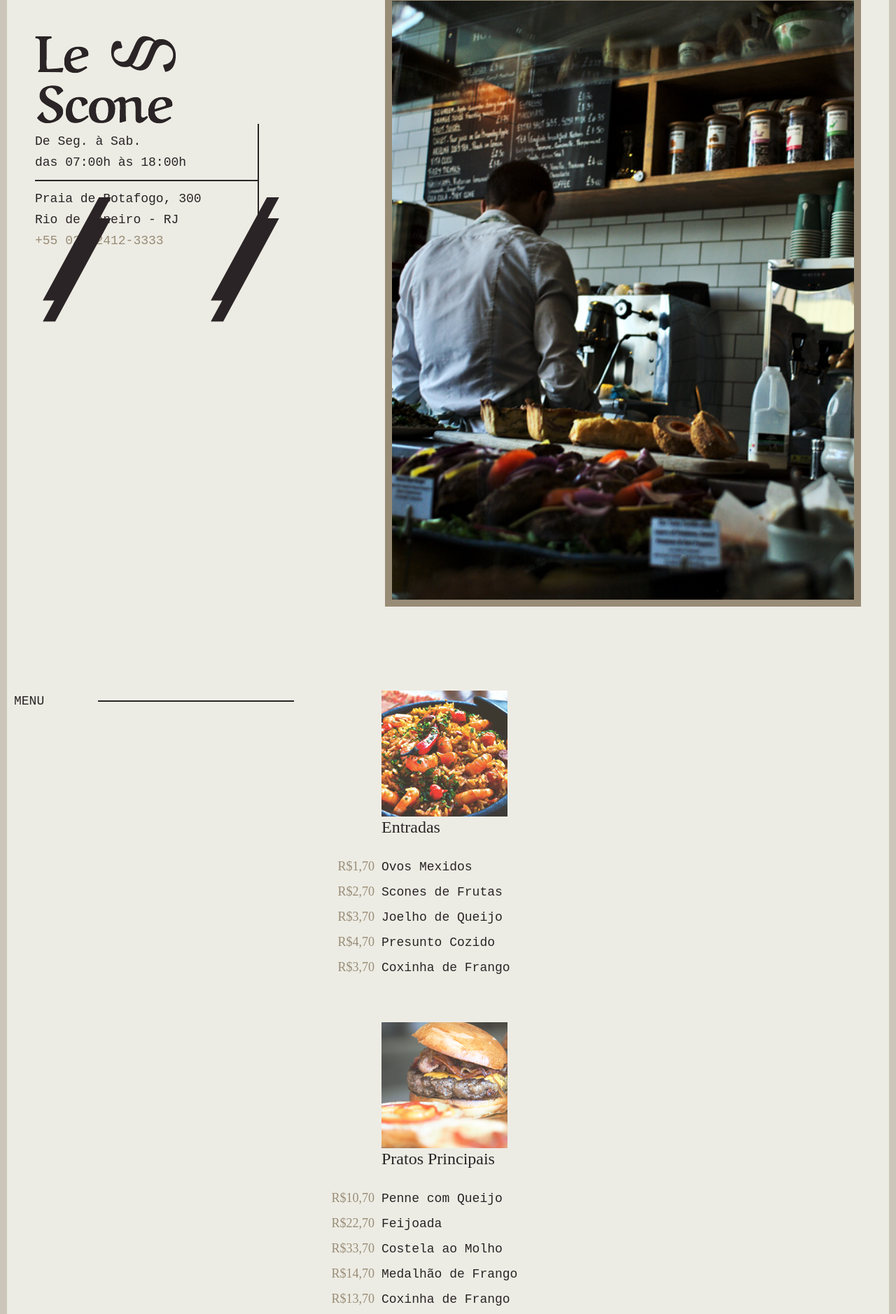
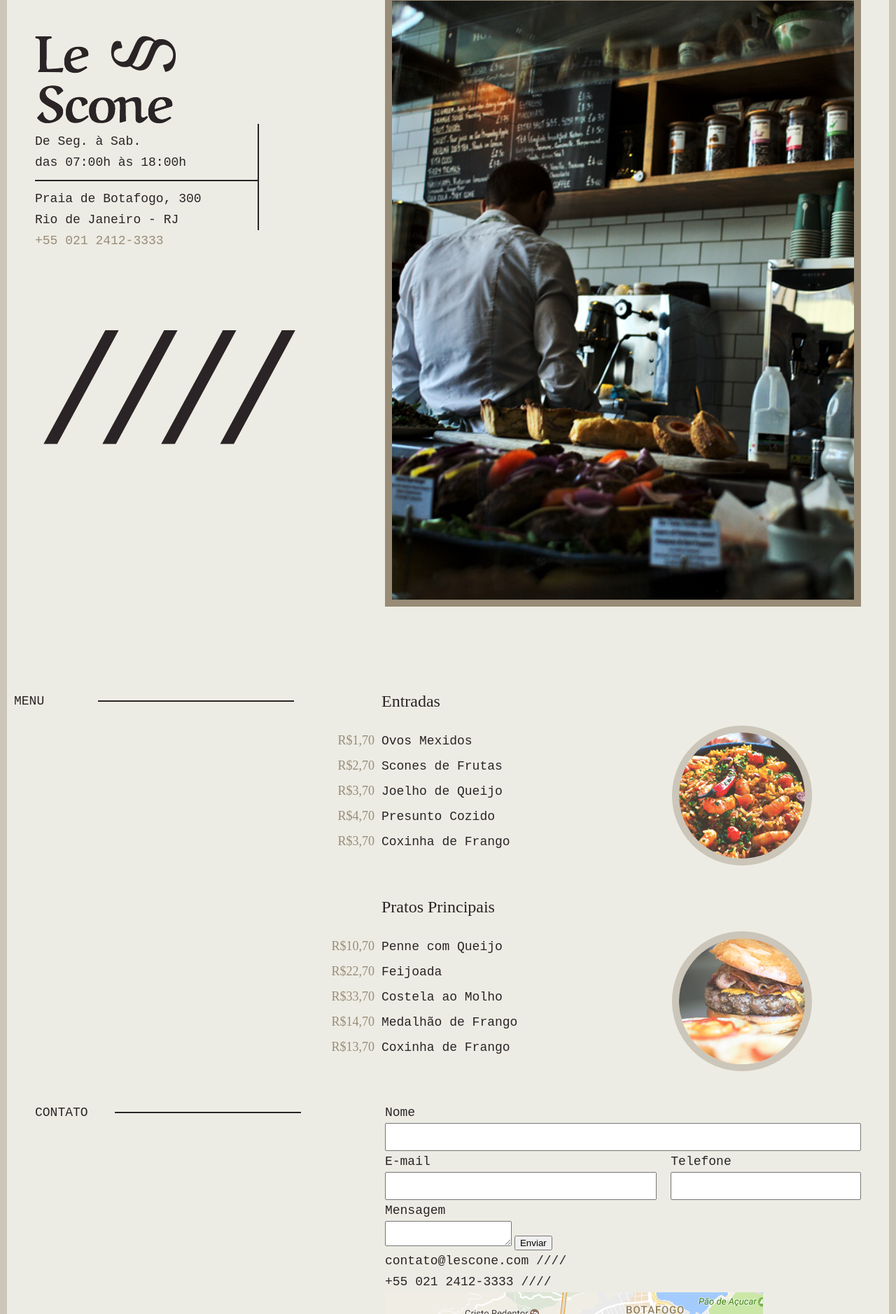
Before and after one commit to SaraFigueiredoBrasil/leScone, a plain HTML site: page index.html in a window 1280 px wide. Shown: the part 79-1957 px from the top of the page at 70% size. Drawn offline with Linux system fonts and the light colour scheme; a web font is replaced by a local one.

Commit message:
bug para resolver

```diff
--- /dev/null
+++ b/css/scss/_contato.scss
@@ -0,0 +1,23 @@
+.menu{margin-top: 120px;
+	margin-bottom: 120px;
+	@include d(s) {
+		margin-top: 60px;
+		margin-bottom: 60px;
+	}
+}
+
+.contato form{
+    label{
+        @include tipo-1(18);
+        display: block;
+    }
+
+    input[type="text"]{
+        @include tipo-1(18);
+        color: $cinza;
+        width: 100%;
+        padding: 0 5px;
+        height: 40px;
+
+    }
+}
--- a/css/scss/_intro.scss
+++ b/css/scss/_intro.scss
@@ -28,24 +28,18 @@
         margin-bottom: 40px;
 
     }
+//REVISAR
+   /* &::after {
+		content: '/ / / /';
+		display: block;
+		margin-top: 200px;
+		font-size: 220px;
+		letter-spacing: -90px;
+		color: $cinza;
 
-    &::after{
-        content: '/ / / /';
-        display: block;
-        margin-bottom: 200px;
-        font-size: 200px;
-        letter-spacing: -90;
-        color: $cinza;
-        @include d(m) {
-			margin-top: 80px;
-			font-size: 160px;
-			letter-spacing: -70px;
-		}
-		@include d(s) {
-			display: none;
-		}
-    }
+	}
 }
+
 .intro-foto{
     border: 10px solid $bege-escuro;
     width: 100%;
--- a/css/scss/_menu.scss
+++ b/css/scss/_menu.scss
@@ -32,7 +32,7 @@
 	}
 }
 
-img {
+img[class="prato"] {
 	border-radius: 50%;
 	border: 10px solid $bege-medio;
 	position: absolute;
@@ -46,4 +46,3 @@ img {
 		margin-top: 0px;
 	}
 }
-}
--- a/css/scss/style.scss
+++ b/css/scss/style.scss
@@ -8,3 +8,4 @@
 //ESPECIAIS
 @import'intro';
 @import 'menu';
+@import 'contato';
--- a/index.html
+++ b/index.html
@@ -27,7 +27,7 @@
 		<h1 class="grid-4 titulo"> Menu</h1>
 		<div class="grid-7 offset-1">
 			<div class="menu-item">
-				<img src="img/prato-1.png" alt="Foto Prato 1">
+				<img src="img/prato-1.png" alt="Foto Prato 1" class="prato">
 				<h2>Entradas</h2>
 				<ul>
 					<li><span>R$1,70</span>Ovos Mexidos</li>
@@ -38,7 +38,7 @@
 				</ul>
 			</div>
 			<div class="menu-item">
-				<img src="img/prato-2.png" alt="Foto Prato 2">
+				<img src="img/prato-2.png" alt="Foto Prato 2" class="prato">
 				<h2>Pratos Principais</h2>
 				<ul>
 					<li><span>R$10,70</span>Penne com Queijo</li>
```
Also changed, not shown: css/scss/style.css, 1 other file. Lines whose indentation alone changed are shown as unchanged.
